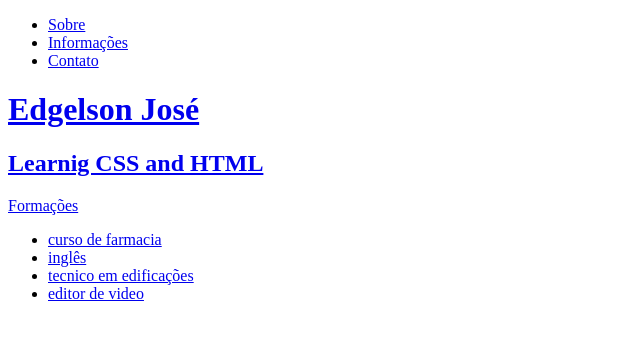
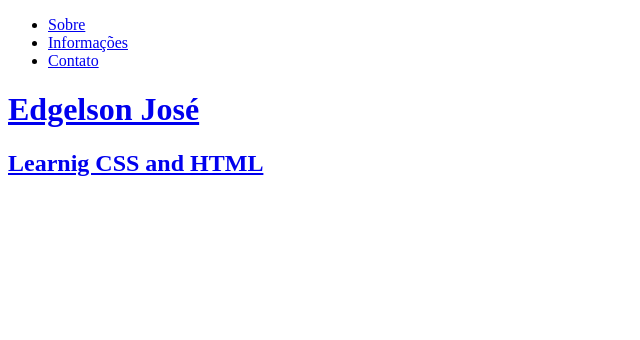
Before and after one commit to Edgelson/nobodylikesed, a plain HTML site: page index.html in a window 1280 px wide. Shown: the whole page, without its empty margins (0-640 px from the left). Drawn offline with Linux system fonts and the light colour scheme.

Commit message:
Update index.html

```diff
--- a/index.html
+++ b/index.html
@@ -17,14 +17,5 @@
                 <h1 class='site-tittle'>Edgelson José</h1>
                 <h2 class='site-subtittle'> Learnig CSS and HTML</h2>
 
-              </nav>
-              <nav class="jobs"> Formações
-                <ul>
-                  <li><a href="#"> curso de farmacia
-                    <li><a href="#"> inglês
-                      <li><a href= "#"> tecnico em edificações
-                        <li><a href= "#"> editor de video
-
-
 </body>
 </html>
```
